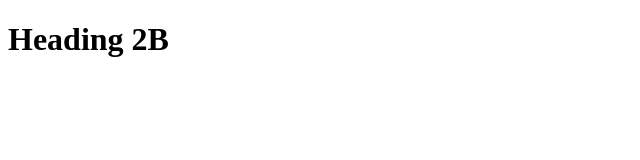
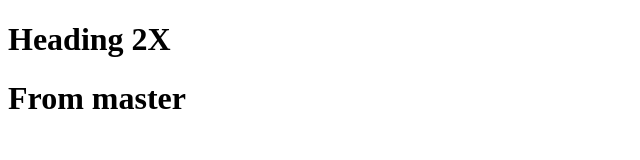
Before and after one commit to Volodymyr2208/prj1, a plain HTML site: page index.html in a window 1280 px wide. Shown: the whole page, without its empty margins (0-640 px from the left). Drawn offline with Linux system fonts and the light colour scheme.

Commit message:
Master changes.

```diff
--- a/index.html
+++ b/index.html
@@ -4,6 +4,7 @@
         <title>Page Title</title>
     </head>
     <body>
-        <h1>Heading 2B</h1>
+        <h1>Heading 2X</h1>
+        <h1>From master</h1>
     </body>
 </html>
```
